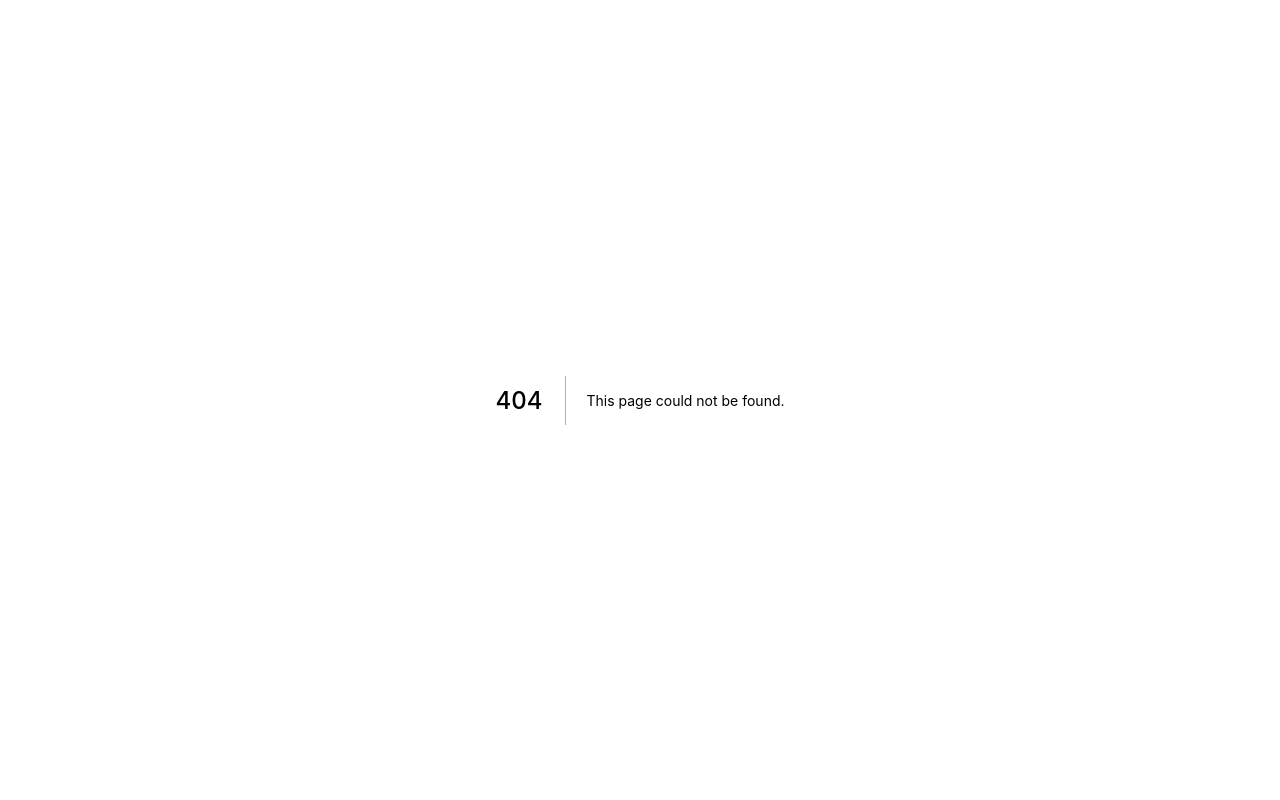
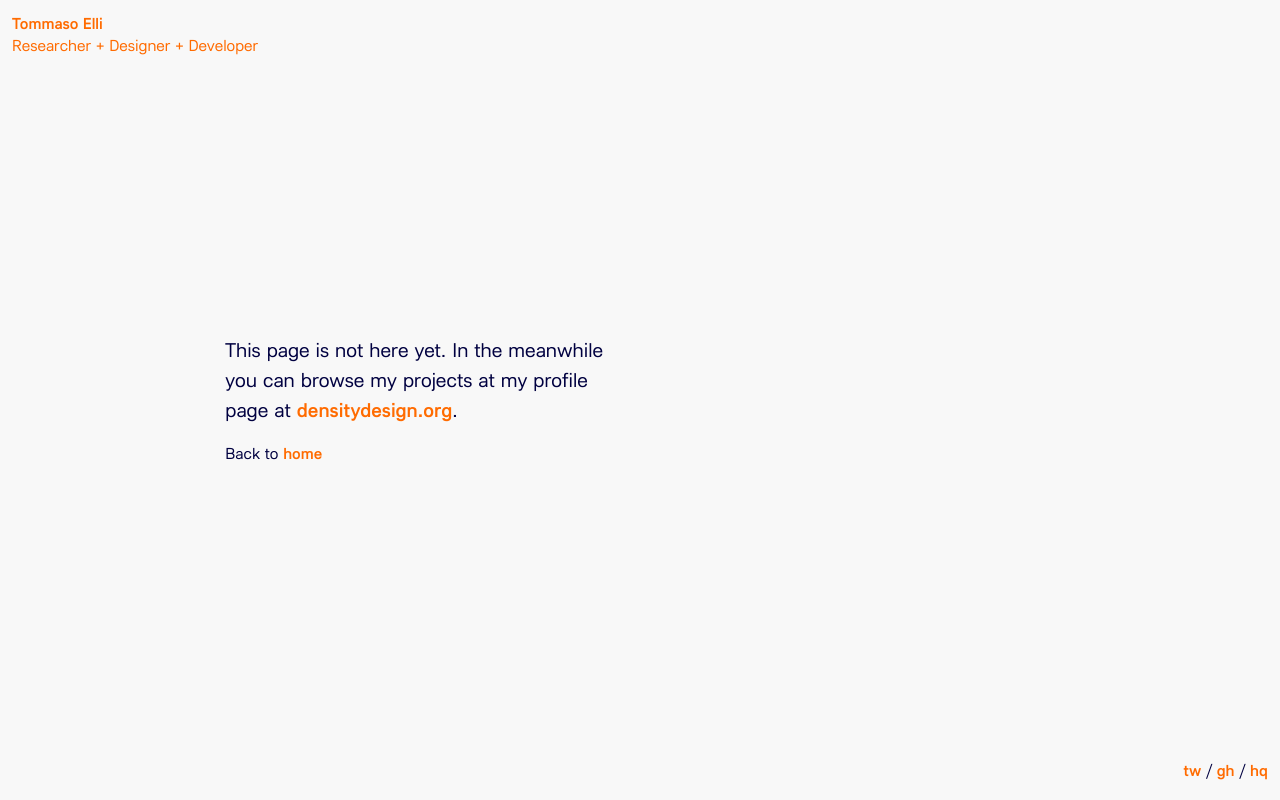
Before and after one commit to iosonosempreio/iosonosempreio.github.io, a Next.js app: page /projects in a window 1280 px wide. Before the commit this address had no page. Built offline with nearby package versions, Linux system fonts and the light colour scheme.

Commit message:
projects page

```diff
--- /dev/null
+++ b/pages/projects.js
@@ -0,0 +1,50 @@
+import classNames from "classnames";
+import Head from "next/head";
+import { Col, Container, Row } from "react-bootstrap";
+import styles from "../styles/Home.module.scss";
+import profileImage from "../images/profile-picture.jpeg";
+import Header from "../components/header/Header";
+import Menu from "../components/Menu";
+import Footer from "../components/Footer";
+import Link from "next/link";
+
+export default function Projects() {
+	return (
+		<>
+			<Container className={classNames("d-block", "d-md-flex", "flex-md-column", "justify-content-md-between", styles.cover)} fluid>
+				<Row className={classNames("my-3")}>
+					<Col xs={{ span: 8 }} className={classNames()}>
+						<Header />
+					</Col>
+					<Col xs={{ span: 4 }}>{/* <Menu /> */}</Col>
+				</Row>
+				<Row className={classNames(styles.profile, "my-3")}>
+					<Col
+						xs={{ span: 12, offset: 0, order: 2 }}
+						sm={{ span: 10, offset: 1 }}
+						md={{ span: 8, offset: 2, order: 2 }}
+						lg={{ span: 5, offset: 1, order: 1 }}
+						xl={{ span: 4, offset: 2 }}
+						className={classNames("d-lg-flex", "align-items-lg-center")}
+					>
+						<span>
+							<p className="big">
+								This page is not here yet. In the meanwhile you can browse my projects at my profile page at{" "}
+								<a href="https://densitydesign.org/person/tommaso-elli/" target="_blank" rel="noreferrer">
+									densitydesign.org
+								</a>
+								.
+							</p>
+							<p> Back to <Link href="/">home</Link></p>
+						</span>
+					</Col>
+				</Row>
+				<Row className={classNames("my-3")}>
+					<Col>
+						<Footer />
+					</Col>
+				</Row>
+			</Container>
+		</>
+	);
+}
```
Also changed, not shown: pages/index.js (+2 -5 lines).
